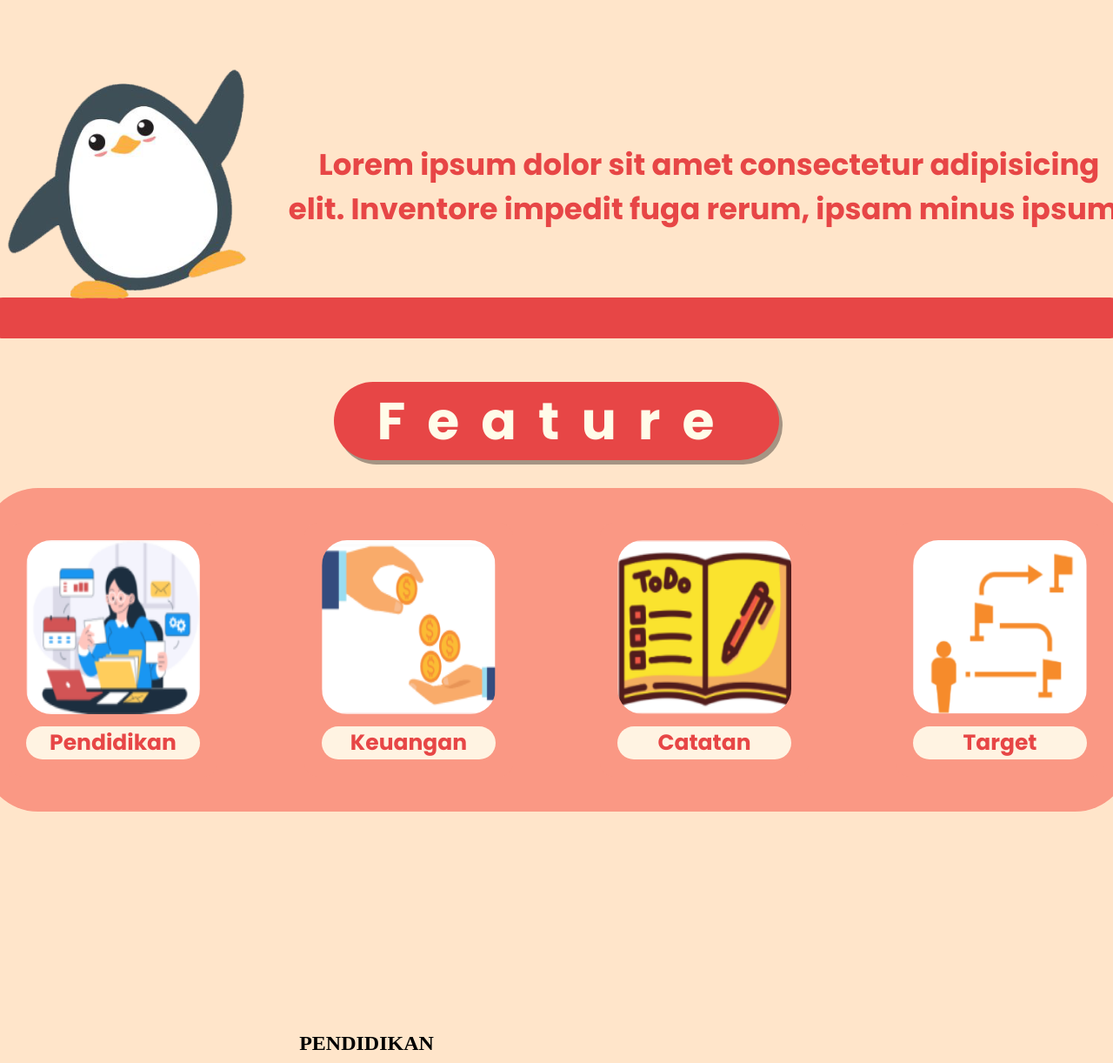
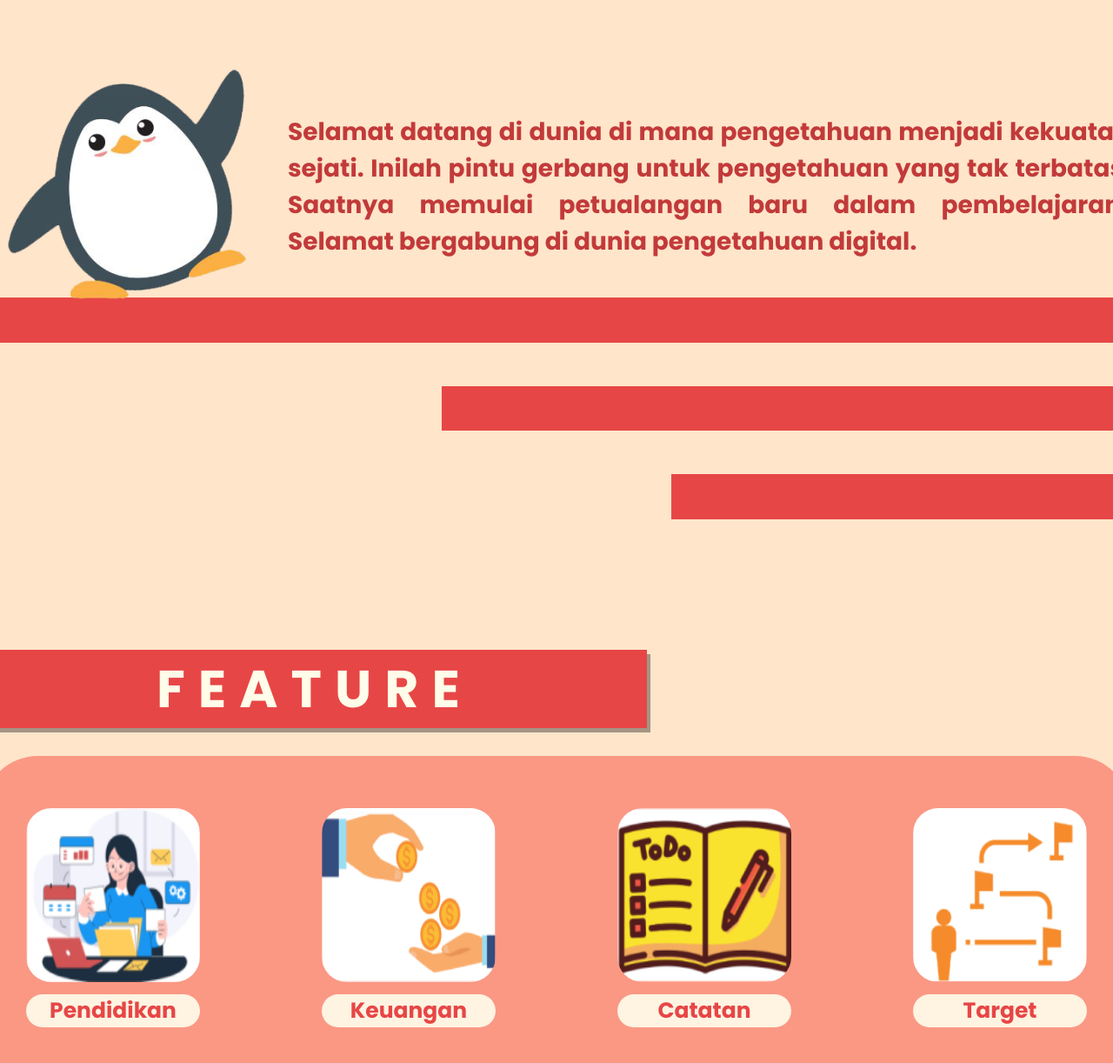
Before and after one commit to SiHantuuu/WebsitePersonal, a plain HTML site: page index.html in a window 1280 px wide. Shown: the part 720-1942 px from the top of the page at 87% size. Drawn offline with Linux system fonts and the light colour scheme.

Commit message:
update css

```diff
--- a/index.html
+++ b/index.html
@@ -49,17 +49,20 @@
               alt="Penguin"
             />
             <p>
-              Lorem ipsum dolor sit amet consectetur adipisicing elit. Inventore
-              impedit fuga rerum, ipsam minus ipsum!
+              Selamat datang di dunia di mana pengetahuan menjadi kekuatan
+              sejati. Inilah pintu gerbang untuk pengetahuan yang tak terbatas.
+              Saatnya memulai petualangan baru dalam pembelajaran! Selamat
+              bergabung di dunia pengetahuan digital.
             </p>
           </div>
-          <div class="square"></div>
 
-
+          <div class="square-1"></div>
+          <div class="square-2"></div>
+          <div class="square-3"></div>
+          <div class="menu">
+            <p>FEATURE</p>
+          </div>
           <div class="bawah">
-            <div class="menu">
-              <p>Feature</p>
-            </div>
             <div class="menu-grup">
               <div class="menu-konten">
                 <img src="/public/images/image-5.png" alt="" />
@@ -157,7 +160,7 @@
           </div>
         </article>
       </div>
-      <div class="container">
+      <div id="About" class="container">
         <article class="about">
           <div class="left">
             <div class="title">
--- a/src/stylesheet.css
+++ b/src/stylesheet.css
@@ -1,4 +1,5 @@
 @import url("https://fonts.googleapis.com/css2?family=Poppins:wght@300;400;700&display=swap");
+
 * {
   margin: 0;
   padding: 0;
@@ -208,24 +209,40 @@ main .container {
 .atas p {
   text-align: center;
   display: flex;
-  font-size: 34px;
+  font-size: 28px;
+  text-align: justify;
   font-weight: 700;
   font-family: "Poppins", sans-serif;
-  color: rgba(231, 70, 70, 1);
+  color: rgba(194, 58, 58, 1);
 }
 
-.konten .square {
+.konten .square-1 {
   height: 5%;
   margin-bottom: 50px;
   width: 100%;
-  border-radius: 50px;
   background-color: rgba(231, 70, 70, 1);
+}
+
+.konten .square-2 {
+  height: 5%;
+  margin-bottom: 50px;
+  width: 60%;
+  background-color: rgba(231, 70, 70, 1);
+  margin-left: 40%;
+}
+
+.konten .square-3 {
+  height: 5%;
+  margin-bottom: 150px;
+  width: 40%;
+  background-color: rgba(231, 70, 70, 1);
+  margin-left: 60%;
 }
 
 .menu {
   text-align: center;
   display: flex;
-  justify-content: center;
+  justify-content: first baseline;
 }
 
 .menu p {
@@ -234,9 +251,8 @@ main .container {
   background-color: rgba(231, 70, 70, 1);
   color: rgb(255, 252, 233);
   font-family: "Poppins", sans-serif;
-  border-radius: 64px;
-  padding: 0px 50px;
-  letter-spacing: 25px;
+  padding: 0px 200px;
+  letter-spacing: 15px;
   box-shadow: 4px 5px 0px #0000005a;
 }
 
@@ -284,16 +300,26 @@ main .container {
 
 .fitur-atas .Ket-Gambar p {
   text-align: center;
-  font-size: 24px;
-  font-weight: bold;
+
 }
 .Ket-Gambar p {
-  text-align: right;
+  margin-left: 10px;
+  padding: 20px 80px;
+  background-color: rgba(250, 152, 132, 1);
+  color: rgb(255, 252, 233);
+  border: none;
+  border-radius: 25px;
+  font-family: "Poppins", sans-serif;
+  box-shadow: 4px 5px 0px rgba(231, 70, 70, 1);
+  letter-spacing: 10px;
+  font-weight: bold;
+  font-size: 30px;
 }
 
 .keterangan p {
   text-align: center;
   font-size: 21px;
+  font-weight: bold;
 }
 
 .fitur-bawah {
@@ -395,8 +421,10 @@ aside {
 
 .left .content h3 {
   margin-top: 20px;
-  color: #5a0894;
+  color: rgba(194, 58, 58, 1);
   font-size: 22px;
+  font-weight: bold;
+  font-family: "Poppins", sans-serif;
 }
 
 .left .content p {
```
